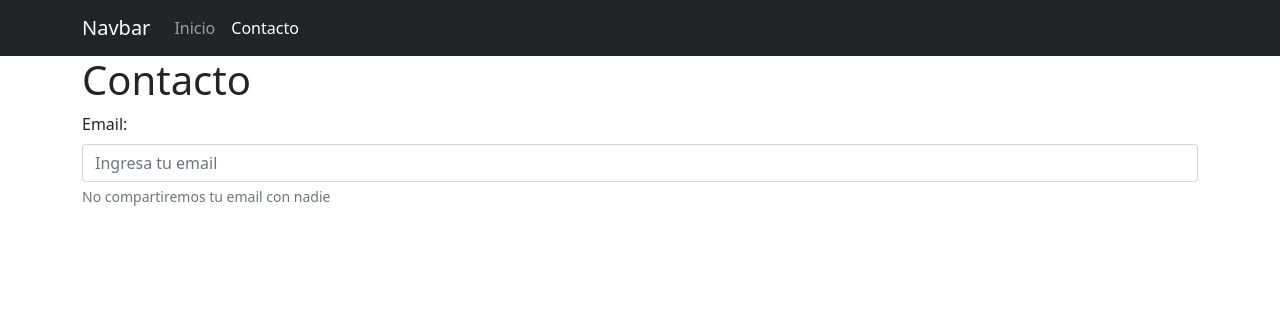
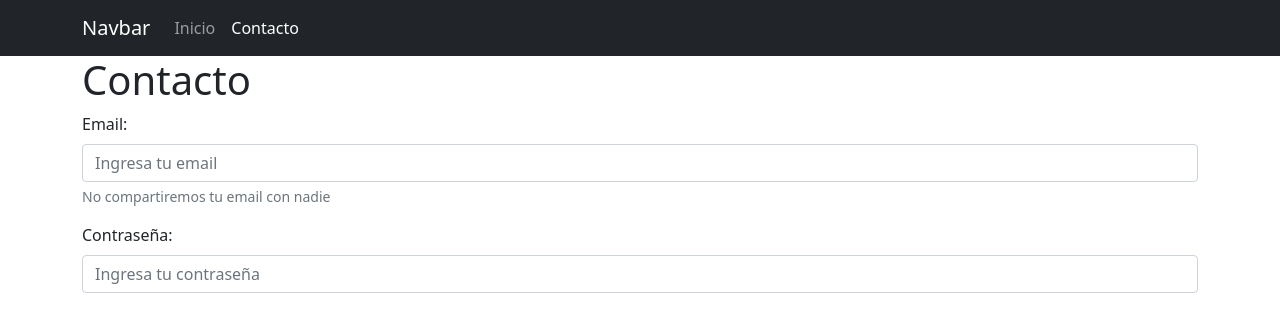
Before and after one commit to BrandonDevU95/Bootstrap5, a plain HTML site: page 05-formulario/contacto.html in a window 1280 px wide. Drawn offline with nearby package versions, Linux system fonts and the light colour scheme.

Commit message:
77 - Input password

```diff
--- a/05-formulario/contacto.html
+++ b/05-formulario/contacto.html
@@ -58,6 +58,15 @@
 					/>
 					<div class="form-text" id="emailHelp">No compartiremos tu email con nadie</div>
 				</div>
+				<div class="mb-3">
+					<label for="password" class="form-label">Contraseña:</label>
+					<input
+						id="password"
+						type="password"
+						class="form-control"
+						placeholder="Ingresa tu contraseña"
+					/>
+				</div>
 			</form>
 		</div>
 		<script
```
